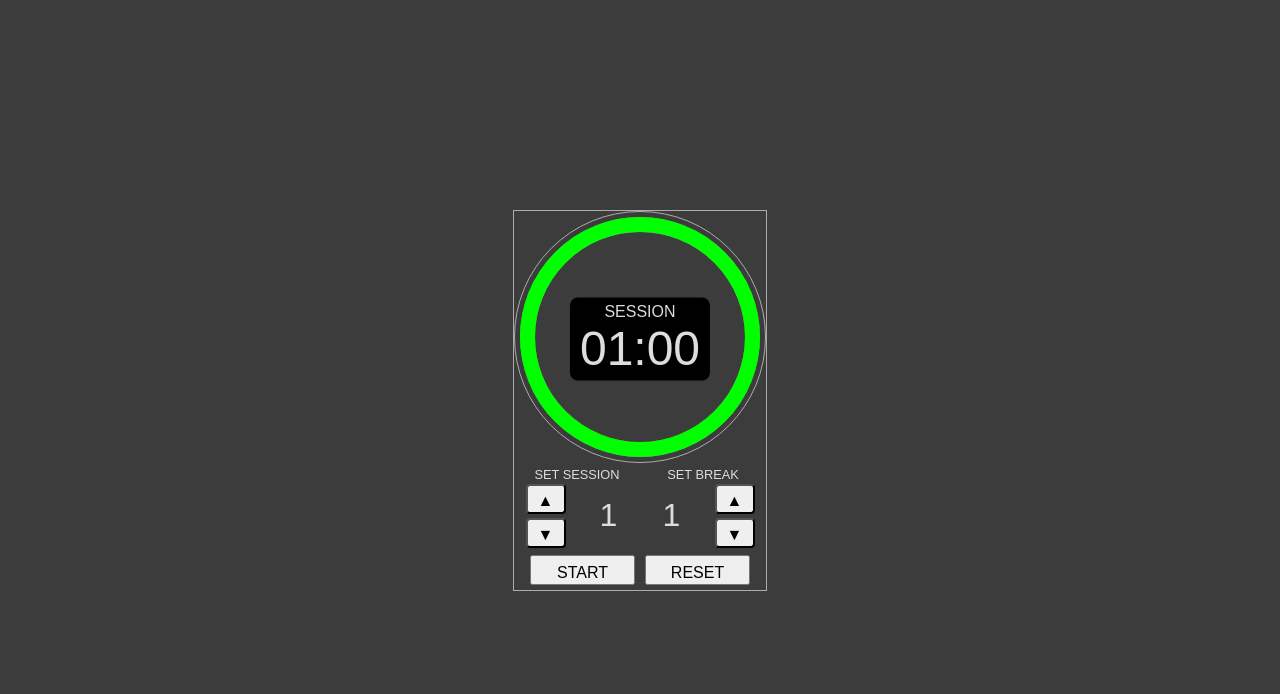
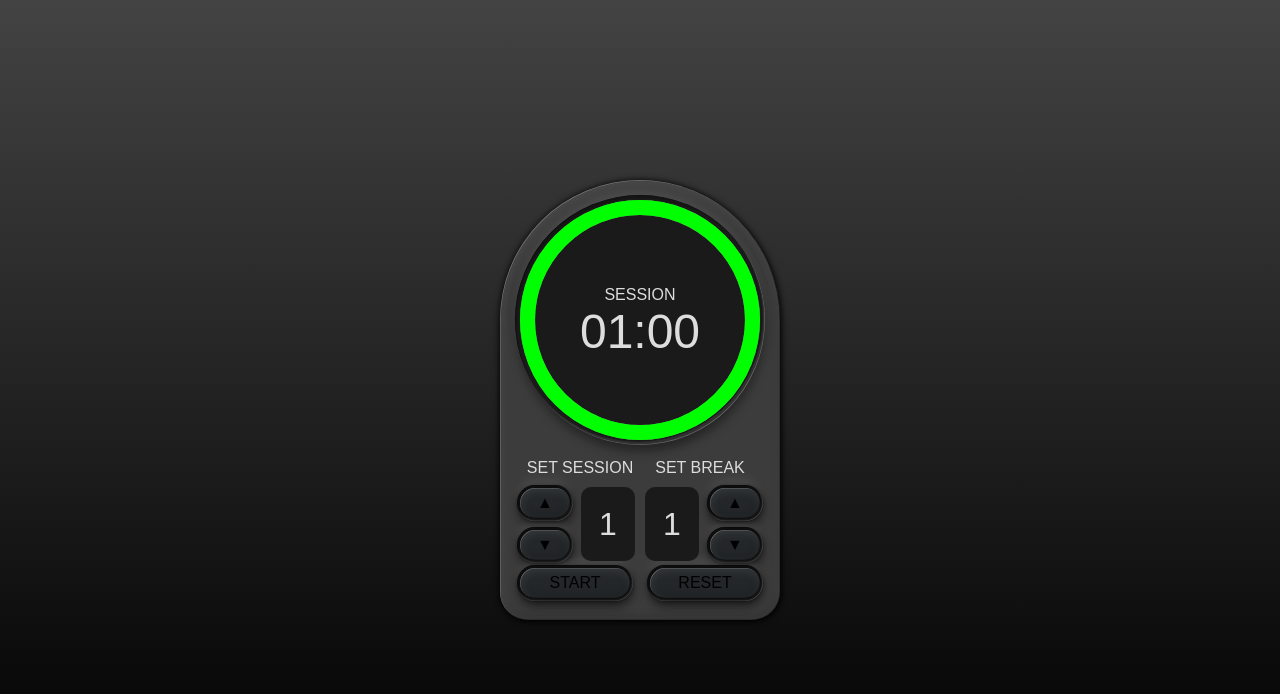
Before and after one commit to brimarq/fcc-pomodoro-clock, a React (Create React App) app: page / in a window 1280 px wide. Shown: the top 694 px of the page. Built offline with nearby package versions, Linux system fonts and the light colour scheme.

Commit message:
More styling - buttons, timer body, background, etc

```diff
--- a/src/Timer.css
+++ b/src/Timer.css
@@ -1,13 +1,25 @@
 #timer {
-  /* position: absolute;
-  top: 50%;
-  left: 50%;
-  transform: translate(-50%, -50%); */
-  /* margin: auto; */
+  position: relative;
+  z-index: 0;
+  background: #3C3C3C;
   display: flex;
   flex-direction: column;
-  border: 1px solid #acacac;
+  border: none;
+  padding: 15px;
+  border-radius: 10em 10em 2em 2em;
+  box-shadow:
+    /* upper left edge shine */
+    inset 0.5px 0.5px 0.5px var(--rubber-pad-edge-color-light),
+    /* upper fill light */
+    inset 1px 3px 10px var(--rubber-pad-fill-color-light),
+    /* bottom edge shade */
+    inset -0.5px -0.5px 0.5px var(--rubber-pad-edge-color-dark),
+    /* lower fill shade */
+    inset -1px -3px 10px var(--rubber-pad-fill-color-dark),
+    /* drop shadow */
+    0.5px 1px 6px 1px var(--rubber-pad-drop-shadow-color);
 }
+
 
 #timer-face {
   position: relative;
@@ -15,4 +27,6 @@
 
 #timer-control-panel {
   position: relative;
+  padding: 5px;
+
 }
--- a/src/TimerCanvas.css
+++ b/src/TimerCanvas.css
@@ -1,6 +1,39 @@
 #canvas {
   position: relative;
-  z-index: -5;
-  border: 1px solid #acacac;
+  /* z-index: -1; */
+  /* border: 1px solid #acacac; */
   border-radius: 999px;
+  background-color: var(--rubber-pad-before-background-color);
+
+  --canvas-box-shadow:
+    /* bottom edge shine */
+    inset -4px -3px 3px var(--rubber-pad-edge-color-light),
+    /* lower fill light */
+    inset -17px -19px 6px var(--rubber-pad-fill-color-light),
+    /* top edge shade */
+    inset 4px 3px 3px var(--rubber-pad-edge-color-dark),
+    /* upper fill shade */
+    inset 17px 19px 6px var(--rubber-pad-fill-color-dark),
+    /* upper outer shadow */
+    -8px -56px 69px -25px var(--rubber-pad-before-shadow-color-light),
+    /* lower outer shadow */
+    8px 50px 69px -13px var(--rubber-pad-before-shadow-color-dark),
+    /* light blur around border */
+    0px 0px 31px 13px var(--rubber-pad-before-edge-blur-color);
+
+  box-shadow:
+    /* bottom edge shine */
+    inset -0.5px -0.5px 0.5px var(--rubber-pad-edge-color-light),
+    /* lower fill light */
+    inset -2px -3px 1px var(--rubber-pad-fill-color-light),
+    /* top edge shade */
+    inset 0.5px 0.5px 0.5px var(--rubber-pad-edge-color-dark),
+    /* upper fill shade */
+    inset 2px 3px 1px var(--rubber-pad-fill-color-dark),
+    /* upper outer shadow */
+    -1px -9px 11px -4px var(--rubber-pad-before-shadow-color-light),
+    /* lower outer shadow */
+    1px 8px 11px -2px var(--rubber-pad-before-shadow-color-dark),
+    /* light blur around border */
+    0px 0px 5px 2px var(--rubber-pad-before-edge-blur-color);
 }
--- a/src/TimerControls.css
+++ b/src/TimerControls.css
@@ -1,11 +1,77 @@
 #timer-controls {
   display: flex;
-  justify-content: center;
+  justify-content: space-between;
 }
 
 #timer-controls button {
   margin: 5px;
   height: 30px;
-  width: 105px;
+  width: 110px;
+  padding: 0;
   line-height: 30px;
+  border-radius: 10em;
+  border: none;
+  margin: 2px 0;
+  position: relative;
+  cursor: pointer;
+  background: var(--rubber-pad-background-color);
+
+
+  box-shadow:
+    /* upper left edge shine */
+    inset 0.5px 0.5px 0.5px var(--rubber-pad-edge-color-light),
+    /* upper fill light */
+    inset 1px 3px 10px var(--rubber-pad-fill-color-light),
+    /* bottom edge shade */
+    inset -0.5px -0.5px 0.5px var(--rubber-pad-edge-color-dark),
+    /* lower fill shade */
+    inset -1px -3px 10px var(--rubber-pad-fill-color-dark),
+    /* drop shadow */
+    0.5px 1px 6px 1px var(--rubber-pad-drop-shadow-color);
+
+  -webkit-user-select: none;
+  -moz-user-select: none;
+  -ms-user-select: none;
+  user-select: none;
 }
+
+#timer-controls button::before {
+  content: "";
+  background: var(--rubber-pad-before-background-color);
+  width: 116px; /* width + 6 */
+  height: 36px; /* height + 6 */
+  position: absolute;
+  top: -3px; /* -10% of height */
+  left: -3px; /* -10% of height */
+  z-index: -1;
+  border-radius: 10em;
+  box-shadow:
+    /* bottom edge shine */
+    inset -0.5px -0.5px 0.5px var(--rubber-pad-edge-color-light),
+    /* lower fill light */
+    inset -2px -3px 1px var(--rubber-pad-fill-color-light),
+    /* top edge shade */
+    inset 0.5px 0.5px 0.5px var(--rubber-pad-edge-color-dark),
+    /* upper fill shade */
+    inset 2px 3px 1px var(--rubber-pad-fill-color-dark),
+    /* upper outer shadow */
+    -1px -9px 11px -4px var(--rubber-pad-before-shadow-color-light),
+    /* lower outer shadow */
+    1px 8px 11px -2px var(--rubber-pad-before-shadow-color-dark),
+    /* light blur around border */
+    0px 0px 5px 2px var(--rubber-pad-before-edge-blur-color);
+}
+
+#timer-controls button:active {
+  box-shadow:
+    /* upper left edge shine (same as default) */
+    inset 0.5px 0.5px 0.5px var(--rubber-pad-edge-color-light),
+    /* upper fill shade ( xy offsets and blur same as default, color dark */
+    inset 1px 3px 10px var(--rubber-pad-fill-color-dark),
+    /* bottom edge shade (same as default) */
+    inset -0.5px -0.5px 0.5px var(--rubber-pad-edge-color-dark),
+    /* lower fill light ( xy offsets and blur same as default, color light */
+    inset -1px -3px 10px var(--rubber-pad-fill-color-light),
+    /* drop shadow (same as default w/shorter blur radius) */
+    0.5px 1px 2px 1px var(--rubber-pad-drop-shadow-color);
+}
--- a/src/TimerDisplay.css
+++ b/src/TimerDisplay.css
@@ -3,8 +3,8 @@
   top: 50%;
   left: 50%;
   transform: translate(-50%, -50%);
-  background-color: #000;
-  border-radius: 8px;
+  /* background-color: #000;
+  border-radius: 8px; */
   padding: 5px 10px;
 }
 
--- a/src/TimerLength.css
+++ b/src/TimerLength.css
@@ -7,7 +7,8 @@
 
 #break-label, #session-label {
   text-transform: uppercase;
-  font-size: 0.8em;
+  font-size: 1em;
+  margin: 5px 0;
 }
 
 
@@ -26,6 +27,7 @@
   flex-direction: column;
   width: 50%;
   align-items: center;
+
 }
 
 .setting-length {
@@ -33,6 +35,9 @@
   display: flex;
   flex-direction: column;
   justify-content: center;
+  background: var(--rubber-pad-before-background-color);
+  border-radius: 10px;
+  margin: 5px;
 }
 
 #break-length, #session-length {
@@ -47,21 +52,86 @@
 .btn-setting-up,
 .btn-setting-down {
   height: 30px;
-  width: 40px;
+  width: 50px;
   padding: 0;
   line-height: 30px;
-  border-radius: 4px;
-  margin: 2px 0;
+  border-radius: 10em;
+  border: none;
+  margin: 6px;
+  position: relative;
+
+  cursor: pointer;
+  background: var(--rubber-pad-background-color);
+
+  box-shadow:
+    /* upper left edge shine */
+    inset 0.5px 0.5px 0.5px var(--rubber-pad-edge-color-light),
+    /* upper fill light */
+    inset 1px 3px 10px var(--rubber-pad-fill-color-light),
+    /* bottom edge shade */
+    inset -0.5px -0.5px 0.5px var(--rubber-pad-edge-color-dark),
+    /* lower fill shade */
+    inset -1px -3px 10px var(--rubber-pad-fill-color-dark),
+    /* drop shadow */
+    0.5px 1px 6px 1px var(--rubber-pad-drop-shadow-color);
+
+  -webkit-user-select: none;
+  -moz-user-select: none;
+  -ms-user-select: none;
+  user-select: none;
 }
 
-.btn-setting-up {
-
+.btn-setting-up::before,
+.btn-setting-down::before {
+  content: "";
+  background: var(--rubber-pad-before-background-color);
+  width: 56px; /* width + 6 */
+  height: 36px; /* height + 6 */
+  position: absolute;
+  top: -3px; /* -10% of height */
+  left: -3px; /* -10% of height */
+  z-index: -1;
+  border-radius: 10em;
+  box-shadow:
+    /* bottom edge shine */
+    inset -0.5px -0.5px 0.5px var(--rubber-pad-edge-color-light),
+    /* lower fill light */
+    inset -2px -3px 1px var(--rubber-pad-fill-color-light),
+    /* top edge shade */
+    inset 0.5px 0.5px 0.5px var(--rubber-pad-edge-color-dark),
+    /* upper fill shade */
+    inset 2px 3px 1px var(--rubber-pad-fill-color-dark),
+    /* upper outer shadow */
+    -1px -9px 11px -4px var(--rubber-pad-before-shadow-color-light),
+    /* lower outer shadow */
+    1px 8px 11px -2px var(--rubber-pad-before-shadow-color-dark),
+    /* light blur around border */
+    0px 0px 5px 2px var(--rubber-pad-before-edge-blur-color);
 }
 
+.btn-setting-up:active,
+.btn-setting-down:active {
+  box-shadow:
+    /* upper left edge shine (same as default) */
+    inset 0.5px 0.5px 0.5px var(--rubber-pad-edge-color-light),
+    /* upper fill shade ( xy offsets and blur same as default, color dark */
+    inset 1px 3px 10px var(--rubber-pad-fill-color-dark),
+    /* bottom edge shade (same as default) */
+    inset -0.5px -0.5px 0.5px var(--rubber-pad-edge-color-dark),
+    /* lower fill light ( xy offsets and blur same as default, color light */
+    inset -1px -3px 10px var(--rubber-pad-fill-color-light),
+    /* drop shadow (same as default w/shorter blur radius) */
+    0.5px 1px 2px 1px var(--rubber-pad-drop-shadow-color);
+}
 
+#session-increment,
+#session-decrement {
+  margin-left: 0;
+}
 
-.btn-setting-down {
-
+#break-increment,
+#break-decrement {
+  margin-right: 0;
 }
 
 
--- a/src/index.css
+++ b/src/index.css
@@ -28,9 +28,26 @@ body {
     sans-serif; */
   -webkit-font-smoothing: antialiased;
   -moz-osx-font-smoothing: grayscale;
-  background-color: #3C3C3C;
+  /* background: linear-gradient(to bottom, rgba(255,255,255,0.15) 0%, rgba(0,0,0,0.15) 100%), radial-gradient(at top left, rgba(255,255,255,0.40) 0%, rgba(0,0,0,0.40) 120%) #989898;
+  background-blend-mode: multiply,multiply; */
+  /* background: linear-gradient(to bottom, rgba(255,255,255,0.15) 0%, rgba(0,0,0,0.15) 100%), radial-gradient(at top center, rgba(255,255,255,0.40) 0%, rgba(0,0,0,0.40) 120%) #989898;
+  background-blend-mode: multiply,multiply; */
+  /* background-image: linear-gradient(to right, #434343 0%, black 100%); */
+  /* background: #000000;
+  background: -webkit-linear-gradient(to bottom, #0f9b0f, #000000);
+  background: linear-gradient(to bottom, #0f9b0f, #000000);  */
+  background: #000000;  /* fallback for old browsers */
+  background: -webkit-linear-gradient(to bottom, #434343, #000000);  /* Chrome 10-25, Safari 5.1-6 */
+  background: linear-gradient(to bottom, #434343, #000000); /* W3C, IE 10+/ Edge, Firefox 16+, Chrome 26+, Opera 12+, Safari 7+ */
+
+
+
   color: #ddd;
   /* height: 100%; */
+}
+
+body::before {
+
 }
 
 
```
